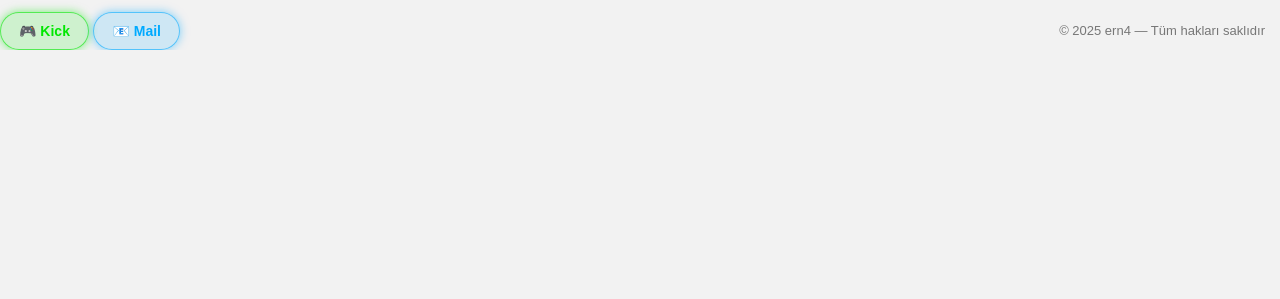
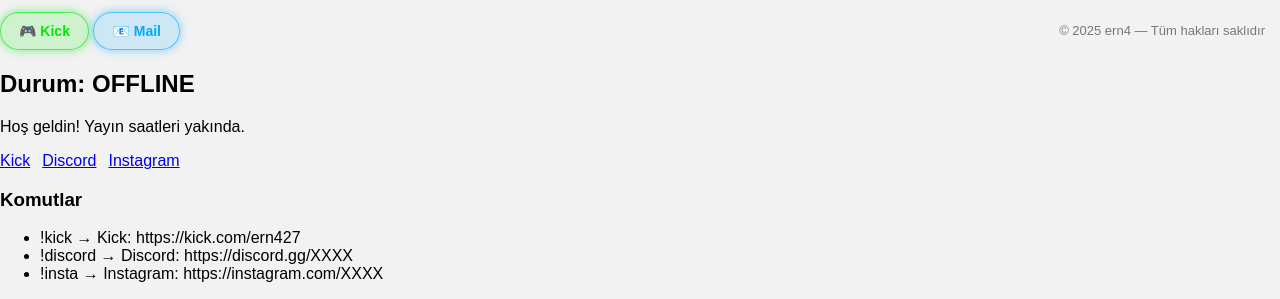
Before and after one commit to ern427/ern427.github.io, a plain HTML site: page index.html in a window 1280 px wide. Shown: the part 1337-1636 px from the top of the page. Before the commit the page ends 1387 px from the top, so only its background shows below. Drawn offline with Linux system fonts and the light colour scheme.

Commit message:
JSON veri sistemi eklendi

```diff
--- /dev/null
+++ b/app.js
@@ -0,0 +1,34 @@
+async function loadData() {
+  const res = await fetch("data.json", { cache: "no-store" });
+  if (!res.ok) throw new Error("data.json okunamadı");
+  return await res.json();
+}
+
+function render(data) {
+  const statusEl = document.getElementById("statusText");
+  const annEl = document.getElementById("announcementText");
+
+  if (statusEl) statusEl.textContent = `Durum: ${data.site.status}`;
+  if (annEl) annEl.textContent = data.site.announcement;
+
+  const linksWrap = document.getElementById("links");
+  linksWrap.innerHTML = "";
+  data.links.forEach((l) => {
+    const a = document.createElement("a");
+    a.href = l.url;
+    a.target = "_blank";
+    a.textContent = l.label;
+    a.style.marginRight = "12px";
+    linksWrap.appendChild(a);
+  });
+
+  const cmdUl = document.getElementById("commands");
+  cmdUl.innerHTML = "";
+  data.commands.forEach((c) => {
+    const li = document.createElement("li");
+    li.textContent = `${c.cmd} → ${c.text}`;
+    cmdUl.appendChild(li);
+  });
+}
+
+loadData().then(render);
--- /dev/null
+++ b/data.json
@@ -0,0 +1,17 @@
+{
+  "site": {
+    "title": "ern427",
+    "status": "OFFLINE",
+    "announcement": "Hoş geldin! Yayın saatleri yakında."
+  },
+  "links": [
+    { "label": "Kick", "url": "https://kick.com/ern427" },
+    { "label": "Discord", "url": "https://discord.gg/XXXX" },
+    { "label": "Instagram", "url": "https://instagram.com/XXXX" }
+  ],
+  "commands": [
+    { "cmd": "!kick", "text": "Kick: https://kick.com/ern427" },
+    { "cmd": "!discord", "text": "Discord: https://discord.gg/XXXX" },
+    { "cmd": "!insta", "text": "Instagram: https://instagram.com/XXXX" }
+  ]
+}
--- a/index.html
+++ b/index.html
@@ -41,5 +41,16 @@
     </div>
 </footer>
 
+<h2 id="statusText"></h2>
+<p id="announcementText"></p>
+
+<div id="links"></div>
+
+<h3>Komutlar</h3>
+<ul id="commands"></ul>
+
+<script src="app.js"></script>
+
+
 </body>
 </html
```
